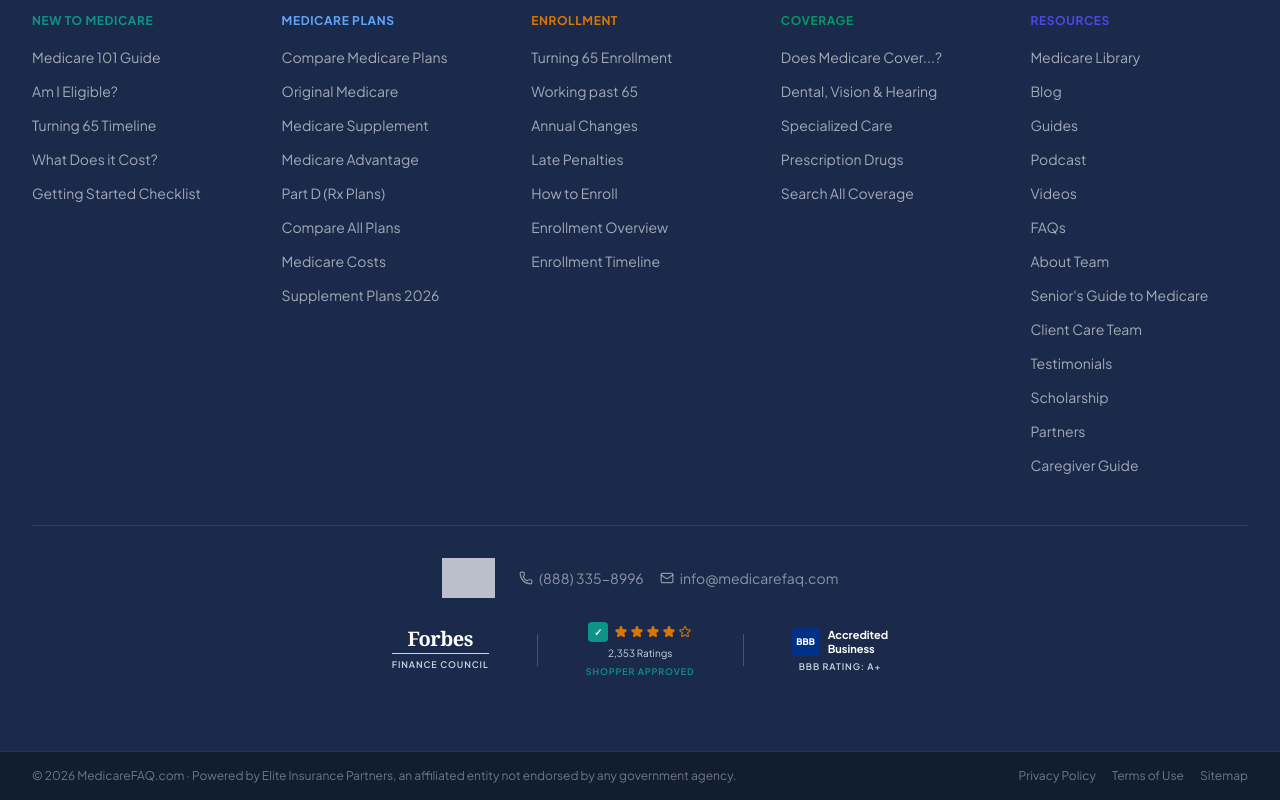
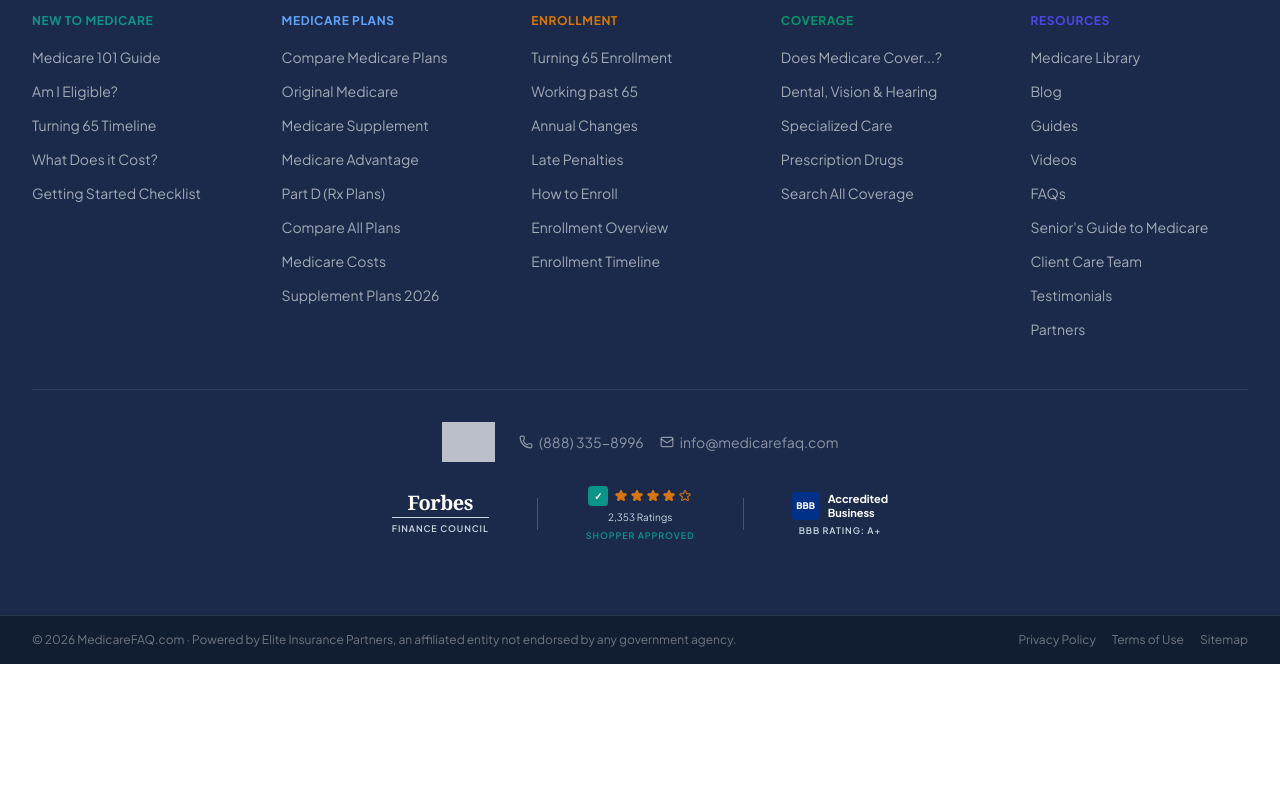
Before and after one commit to cboudreau-eip/medicarefaq-next, a Next.js app: page / in a window 1280 px wide. Shown: the part 4281-5081 px from the top of the page. After the commit the page ends 4945 px from the top, so only its background shows below. Built offline with nearby package versions, Linux system fonts and the light colour scheme; grey boxes are pictures that could not be loaded.

Commit message:
fix: remove Caregiver Guide, Scholarship, About Team, Podcast from footer Resources

```diff
--- a/src/components/Footer.tsx
+++ b/src/components/Footer.tsx
@@ -64,16 +64,12 @@ const footerColumns = [
       { label: "Medicare Library", href: "/library" },
       { label: "Blog", href: "/blog" },
       { label: "Guides", href: "/library/guides" },
-      { label: "Podcast", href: "/podcasts" },
       { label: "Videos", href: "/videos" },
       { label: "FAQs", href: "/faqs" },
-      { label: "About Team", href: "/library/about" },
       { label: "Senior's Guide to Medicare", href: "/seniors-guide-to-medicare-gov/tools-and-resources" },
       { label: "Client Care Team", href: "/client-care-team" },
       { label: "Testimonials", href: "/testimonials" },
-      { label: "Scholarship", href: "/scholarship-opportunities" },
       { label: "Partners", href: "/third-party-partners" },
-      { label: "Caregiver Guide", href: "/guide-to-being-a-caregiver/role-of-a-caregiver" },
     ],
   },
 ];
```
